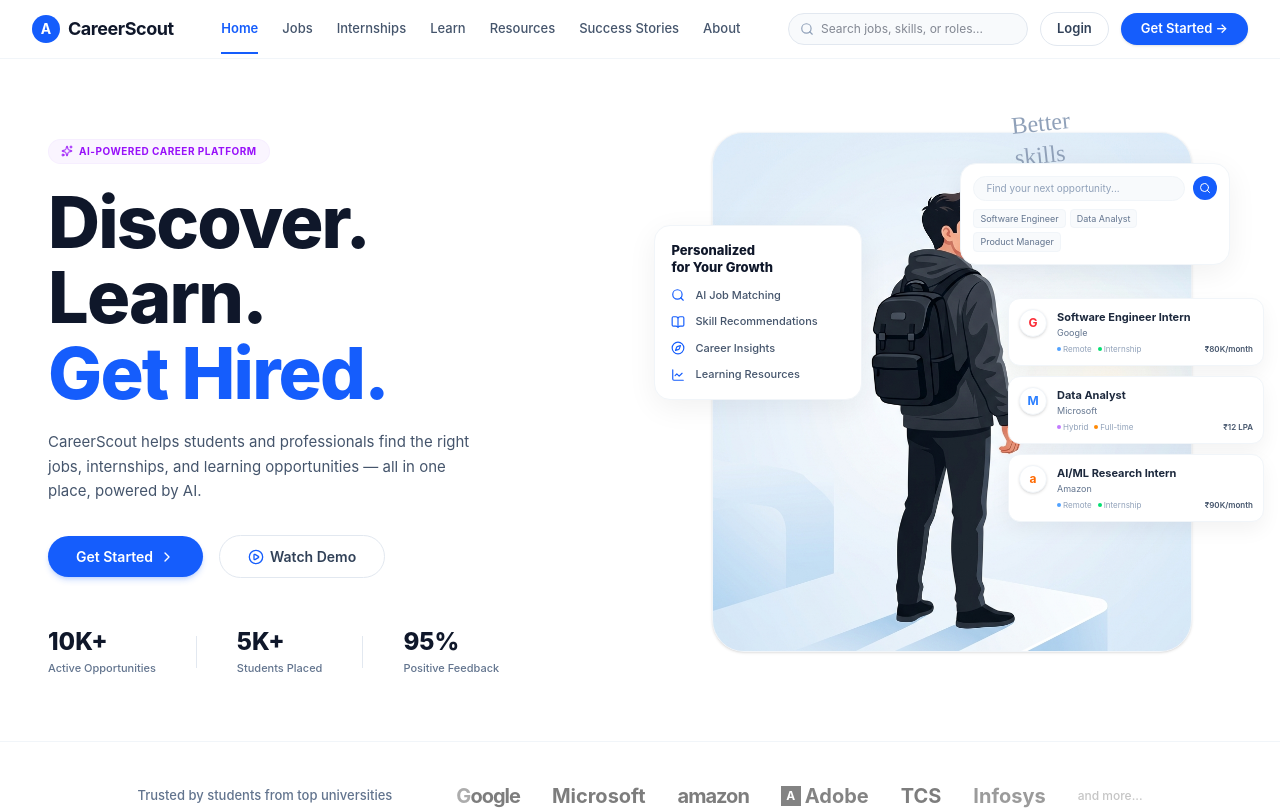
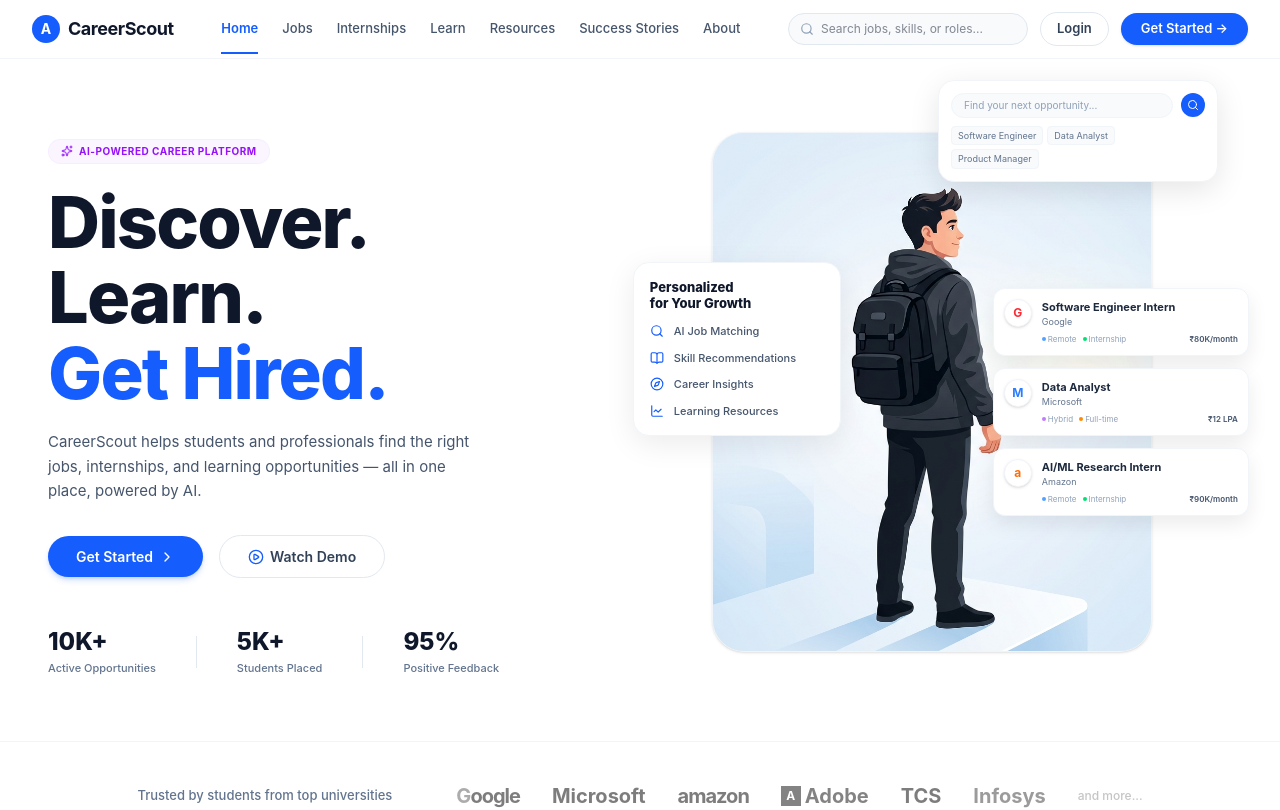
Before and after one commit to 46501/CareerScout-AI, a React (Vite) app in the folder frontend/: page /home in a window 1280 px wide. Shown: the top 810 px of the page. Built offline with nearby package versions, Linux system fonts and the light colour scheme; no server answers.

Commit message:
changed the UI of main page of website

```diff
--- a/frontend/src/pages/Landing.tsx
+++ b/frontend/src/pages/Landing.tsx
@@ -110,10 +110,10 @@
         </div>
 
         {/* Hero Right (Graphic) */}
-        <div className="w-full lg:w-[52%] relative flex justify-end z-10 lg:pr-10">
+        <div className="w-full lg:w-[52%] relative flex justify-center lg:justify-end z-10 lg:pr-16 mt-16 lg:mt-0">
 
           {/* Main Rounded Container */}
-          <div className="relative w-full max-w-[480px] h-[520px] ml-auto">
+          <div className="relative w-full max-w-[420px] lg:max-w-[440px] h-[520px] mx-auto lg:mx-0 lg:mr-4">
 
             {/* The Image itself with rounded corners */}
             <div className="absolute inset-0 bg-[#eef2f6] rounded-[2rem] overflow-hidden border border-slate-100 shadow-sm">
@@ -121,12 +121,12 @@
             </div>
 
             {/* Handwritten Text */}
-            <div className="absolute top-[-25px] right-[25%] -rotate-6 z-0">
+            <div className="absolute top-[-30px] right-[25%] -rotate-6 z-0 hidden lg:block">
               <h3 className="text-2xl font-medium text-slate-400" style={{ fontFamily: 'cursive' }}>Better<br/>skills</h3>
             </div>
 
-            {/* Floating UI: Personalized Menu */}
-            <div className="absolute top-[18%] -left-[12%] w-52 bg-white rounded-2xl p-4 shadow-[0_8px_30px_rgba(0,0,0,0.06)] border border-slate-100 z-30">
+            {/* Floating UI: Personalized Menu (Moved further left and down) */}
+            <div className="absolute top-[30%] lg:top-[25%] -left-[10%] lg:-left-[18%] w-48 lg:w-52 bg-white rounded-2xl p-4 shadow-[0_8px_30px_rgba(0,0,0,0.08)] border border-slate-100 z-30">
               <h4 className="font-extrabold text-[#0f172a] text-[13px] mb-3 leading-tight">Personalized<br/>for Your Growth</h4>
               <div className="space-y-2.5">
                 <div className="flex items-center gap-2.5">
@@ -148,8 +148,8 @@
               </div>
             </div>
 
-            {/* Floating UI: Search Mockup */}
-            <div className="absolute top-[6%] -right-[8%] w-[270px] bg-white rounded-2xl p-3 shadow-[0_8px_30px_rgba(0,0,0,0.06)] border border-slate-100 z-20">
+            {/* Floating UI: Search Mockup (Moved UP and RIGHT to avoid face completely) */}
+            <div className="absolute -top-[5%] lg:-top-[10%] -right-[5%] lg:-right-[15%] w-[250px] lg:w-[280px] bg-white rounded-2xl p-3 shadow-[0_8px_30px_rgba(0,0,0,0.1)] border border-slate-100 z-40">
               <div className="flex gap-2 mb-2">
                 <div className="flex-1 bg-slate-50 border border-slate-100 rounded-full px-3 py-1 flex items-center">
                   <span className="text-[10px] text-slate-400">Find your next opportunity...</span>
@@ -165,9 +165,9 @@
               </div>
             </div>
 
-            {/* Floating UI: Job Cards */}
-            <div className="absolute top-[32%] -right-[15%] w-64 flex flex-col gap-2.5 z-30">
-              <div className="bg-white rounded-xl p-2.5 shadow-[0_8px_20px_rgba(0,0,0,0.05)] border border-slate-100 flex gap-2.5">
+            {/* Floating UI: Job Cards (Moved right and spaced out) */}
+            <div className="absolute top-[28%] lg:top-[30%] -right-[10%] lg:-right-[22%] w-60 lg:w-64 flex flex-col gap-3 z-30">
+              <div className="bg-white rounded-xl p-2.5 shadow-[0_8px_20px_rgba(0,0,0,0.08)] border border-slate-100 flex gap-2.5">
                 <div className="w-7 h-7 rounded-full bg-white shadow-sm flex items-center justify-center shrink-0 border border-slate-100">
                   <span className="font-bold text-red-500 text-xs">G</span>
                 </div>
@@ -181,7 +181,7 @@
                   </div>
                 </div>
               </div>
-              <div className="bg-white rounded-xl p-2.5 shadow-[0_8px_20px_rgba(0,0,0,0.05)] border border-slate-100 flex gap-2.5">
+              <div className="bg-white rounded-xl p-2.5 shadow-[0_8px_20px_rgba(0,0,0,0.08)] border border-slate-100 flex gap-2.5">
                 <div className="w-7 h-7 rounded-full bg-white shadow-sm flex items-center justify-center shrink-0 border border-slate-100">
                   <span className="font-bold text-blue-500 text-xs">M</span>
                 </div>
@@ -195,7 +195,7 @@
                   </div>
                 </div>
               </div>
-              <div className="bg-white rounded-xl p-2.5 shadow-[0_8px_20px_rgba(0,0,0,0.05)] border border-slate-100 flex gap-2.5">
+              <div className="bg-white rounded-xl p-2.5 shadow-[0_8px_20px_rgba(0,0,0,0.08)] border border-slate-100 flex gap-2.5">
                 <div className="w-7 h-7 rounded-full bg-white shadow-sm flex items-center justify-center shrink-0 border border-slate-100">
                   <span className="font-bold text-orange-500 text-xs">a</span>
                 </div>
```
